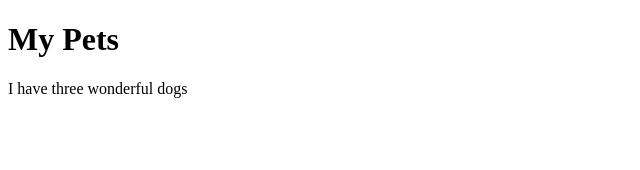
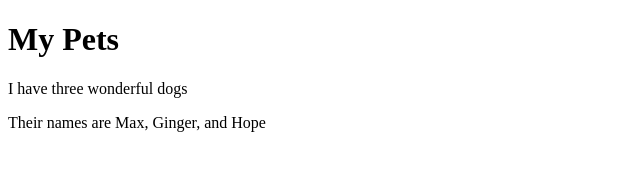
Before and after one commit to HanaK12/my-website, a plain HTML site: page index.html in a window 1280 px wide. Shown: the whole page, without its empty margins (0-640 px from the left). Drawn offline with Linux system fonts and the light colour scheme.

Commit message:
added names of pets

```diff
--- a/index.html
+++ b/index.html
@@ -7,6 +7,7 @@
 </head>
 <body>
     <h1>My Pets</h1>
-    <p>I have three wonderful dogs</p>
+    <p>I have three wonderful dogs </p>
+    <p>Their names are Max, Ginger, and Hope</p>
 </body>
 </html>
```
